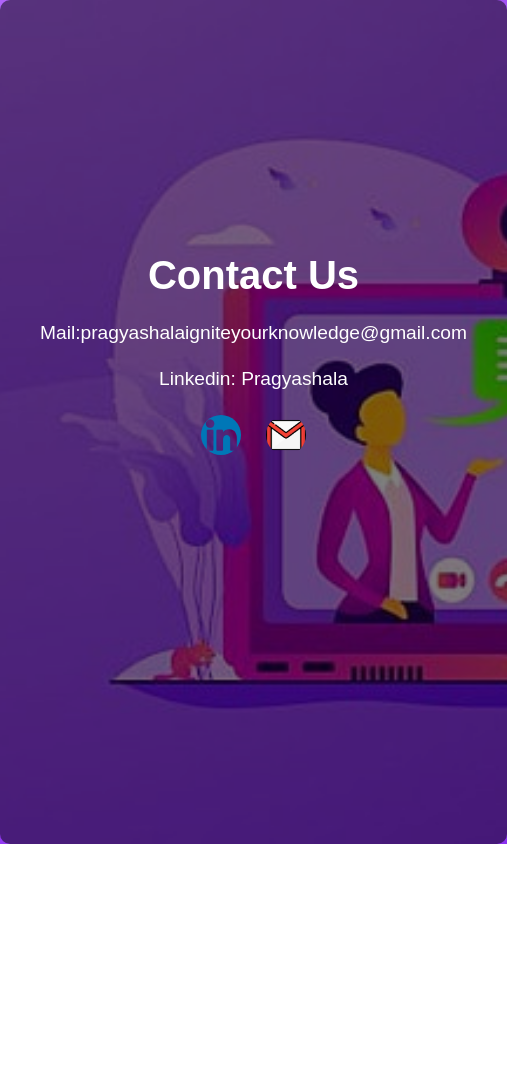
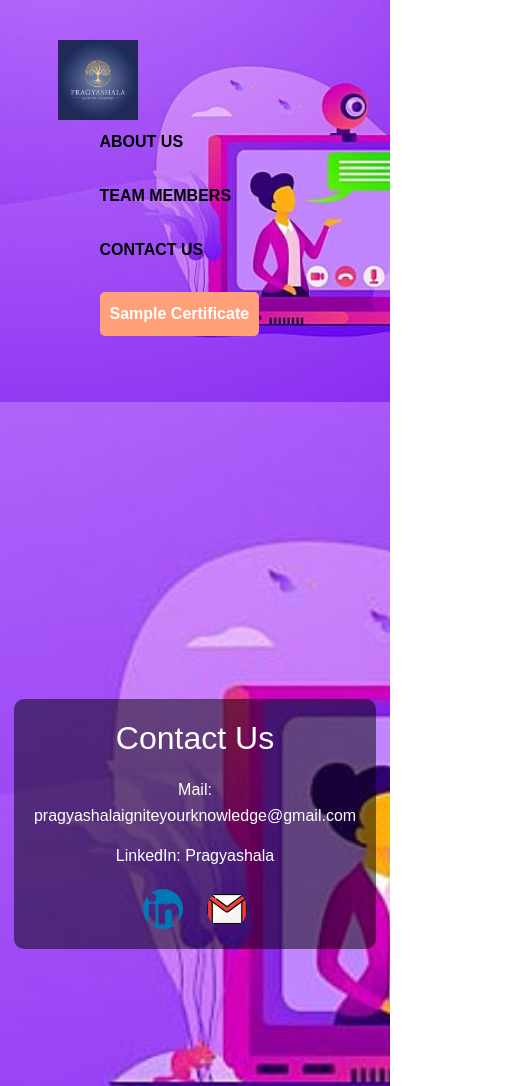
Before and after one commit to Uma-129/Pragyashalaactual, a plain HTML site: page contactus.html in a window 390 px wide. Shown: the top 1086 px of the page, 507 px wide, since content can reach past the window. Before the commit the page ends 844 px from the top, so only its background shows below. Drawn offline with nearby package versions, Linux system fonts and the light colour scheme.

Commit message:
Update contactus.html

```diff
--- a/contactus.html
+++ b/contactus.html
@@ -1,7 +1,8 @@
 <!DOCTYPE html>
 <html>
 <head>
-   <meta name="viewport" content="width=device-width", initial-scale="1.0">
+   <meta name="viewport" content="width=device-width, initial-scale=1.0">
+   <link rel="stylesheet" href="https://cdn.jsdelivr.net/npm/bootstrap@5.3.3/dist/css/bootstrap.min.css" integrity="sha384-QWTKZyjpPEjISv5WaRU9OFeRpok6YctnYmDr5pNlyT2bRjXh0JMhjY6hW+ALEwIH" crossorigin="anonymous">
    <link rel="stylesheet" href="style.css">
    <title>About Us - Pragyashala</title>
    <style>
@@ -30,8 +31,12 @@
          justify-content: space-between;
       }
 
+      nav ul {
+         display: flex;
+         gap: 10px;
+      }
+
       nav ul li {
-         display: inline-block;
          list-style: none;
          margin: 10px;
       }
@@ -50,7 +55,6 @@
 
       .button-cv, .button-gfc {
          display: inline-block;
-         margin-left: 0%;
          border-radius: 5px;
          transition: background-color 0.5s;
          background: black;
@@ -80,33 +84,31 @@
       .about {
          width: 100%;
          height: 100vh;
-         background: no-repeat center center/cover;
+         background: url('contact.jpg') no-repeat center center/cover;
          display: flex;
-         justify-content:left;
-         align-items:left;
+         justify-content: center;
+         align-items: center;
          text-align: center;
          color: white;
+         padding: 20px;
+      }
 
-      }
       .about-content {
          background: rgba(0, 0, 0, 0.5);
          padding: 40px;
          border-radius: 10px;
          max-width: 600px;
-
       }
 
       .about-content h1 {
          margin-bottom: 20px;
          font-size: 2.5em;
-         padding-top: 50%;
       }
 
       .about-content p {
          margin-bottom: 15px;
          line-height: 1.6;
          font-size: 1.2em;
-
       }
 
       /* Social buttons */
@@ -130,19 +132,54 @@
       .social-buttons img:hover {
          transform: scale(1.1);
       }
-      .about-background{
-        background: url('contact.jpg') no-repeat center center/cover;;
+
+      @media (max-width: 768px) {
+         .about-content {
+            padding: 20px;
          }
 
+         .about-content h1 {
+            font-size: 2em;
+         }
 
+         .about-content p {
+            font-size: 1em;
+         }
+
+         nav ul {
+            flex-direction: column;
+         }
+
+         .header {
+            height: auto;
+            padding: 20px;
+         }
+
+         nav {
+            flex-direction: column;
+            align-items: flex-start;
+         }
+      }
    </style>
 </head>
-<body class="about-background">
+<body>
+   <div class="header">
+      <nav>
+         <a href="#"><img src="logo.png.jpeg" width="80" height="80" alt="logo" class="logo"></a>
+         <ul>
+            <li><a href="About.html">ABOUT US</a></li>
+            <li><a href="team.html">TEAM MEMBERS</a></li>
+            <li><a href="contactus.html">CONTACT US</a></li>
+            <li><button type="button" class="button-gfc">Sample Certificate</button></li>
+         </ul>
+      </nav>
+   </div>
+
    <div class="about">
       <div class="about-content">
          <h1>Contact Us</h1>
-            <p>Mail:pragyashalaigniteyourknowledge@gmail.com</p>
-            <p>Linkedin: Pragyashala</p>
+         <p>Mail: pragyashalaigniteyourknowledge@gmail.com</p>
+         <p>LinkedIn: Pragyashala</p>
          <!-- Social buttons -->
          <div class="social-buttons">
             <a href="https://www.linkedin.com/showcase/Pragyashala/" target="_blank"><img src="linkedin.png" alt="LinkedIn"></a>
@@ -150,7 +187,5 @@
          </div>
       </div>
    </div>
-      </div>
-   </div>
 </body>
 </html>
```
Lines whose indentation alone changed are shown as unchanged.
